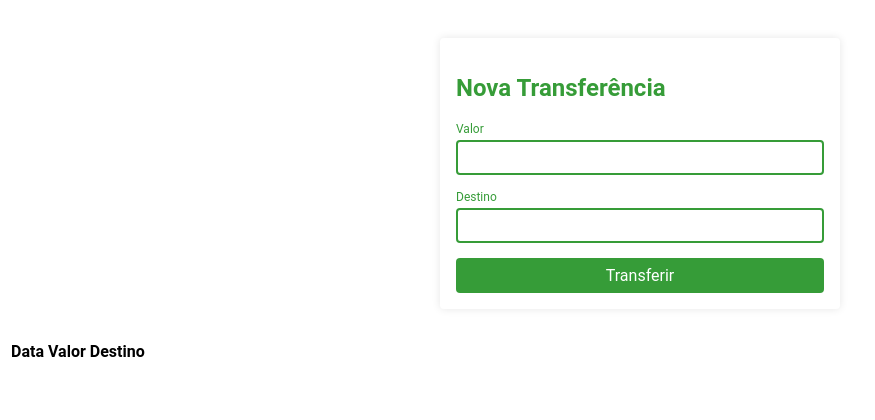
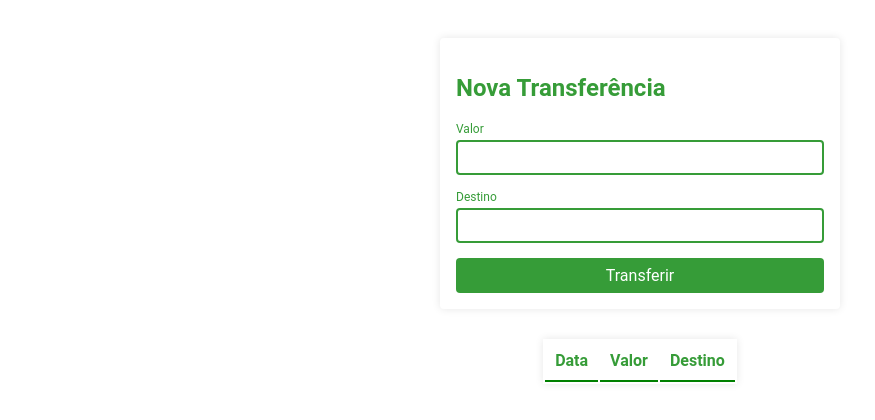
Before and after one commit to cleiberz/bitebank-angular, an Angular app: page / in a window 1280 px wide. Shown: the top 420 px of the page, without its empty margins (0-875 px from the left). Built offline with nearby package versions, Linux system fonts and the light colour scheme.

Commit message:
formatação tabela extrato iniciada

```diff
--- a/src/app/extrato/extrato.component.html
+++ b/src/app/extrato/extrato.component.html
@@ -1,15 +1,14 @@
-<table>
-  <thead>
-    <th>Data</th>
-    <th>Valor</th>
-    <th>Destino</th>
+<table class="tabela">
+  <thead class="tabela__cabecalho">
+    <th class="tabela__cabecalho__conteudo">Data</th>
+    <th class="tabela__cabecalho__conteudo">Valor</th>
+    <th class="tabela__cabecalho__conteudo">Destino</th>
   </thead>
   <tbody>
-    <tr>
-      <tr *ngFor='let transferencia of transferencias'>
-      <td>{{transferencia?.data | date: 'short'}}</td>
-      <td>{{transferencia?.valor}}</td>
-      <td>{{transferencia?.destino}}</td>
+      <tr class="tabela__linha" *ngFor='let transferencia of transferencias'>
+      <td class="tabela__conteudo">{{transferencia?.data | date: 'short'}}</td>
+      <td class="tabela__conteudo">{{transferencia?.valor | currency}}</td>
+      <td class="tabela__conteudo">{{transferencia?.destino}}</td>
     </tr>
   </tbody>
 </table>
--- /dev/null
+++ b/src/app/extrato/extrato.component.scss
@@ -0,0 +1,37 @@
+.titulo {
+  text-align: center;
+  font-size: 24px;
+  margin-bottom: 16px;
+}
+
+.tabela {
+  text-align: center;
+  margin: 0 auto;
+  background-color: white;
+  box-shadow: 0 0 8px rgba(0, 0, 0, 0.1);
+
+  &__cabecalho {
+    color: var(--primary);
+
+    &__conteudo {
+      padding: 10px;
+      border-bottom: 2px solid green;
+    }
+  }
+
+  &__linha {
+    margin-bottom: 10px;
+    border-radius: 4px;
+
+    &:last-child {
+      .tabela__conteudo {
+        border-bottom: none;
+      }
+    }
+  }
+
+  &__conteudo {
+    padding: 10px;
+    border-bottom: 1px solid var(--cinza-claro);
+  }
+}
--- a/src/app/extrato/extrato.component.ts
+++ b/src/app/extrato/extrato.component.ts
@@ -3,7 +3,7 @@
 @Component({
   selector: 'app-extrato',
   templateUrl: './extrato.component.html',
-  styleUrls: ['./extrato.component.css']
+  styleUrls: ['./extrato.component.scss']
 })
 export class ExtratoComponent implements OnInit {
   @Input() transferencias: any[];
--- a/src/app/nova-transferencia/nova-transferencia.component.html
+++ b/src/app/nova-transferencia/nova-transferencia.component.html
@@ -3,7 +3,7 @@
     <h2 class="formulario__titulo">Nova Transferência</h2>
     <div class="form-field">
       <label class="form-field__label" for="valor">Valor</label>
-      <input class="form-field__input" id="valor" type="text" [(ngModel)]='valor' name="valor">
+      <input class="form-field__input" id="valor" type="number" [(ngModel)]='valor' name="valor">
     </div>
     <div class="form-field">
       <label class="form-field__label" for="destino">Destino</label>
```
Also changed, not shown: src/app/extrato/extrato.component.css (deleted).
